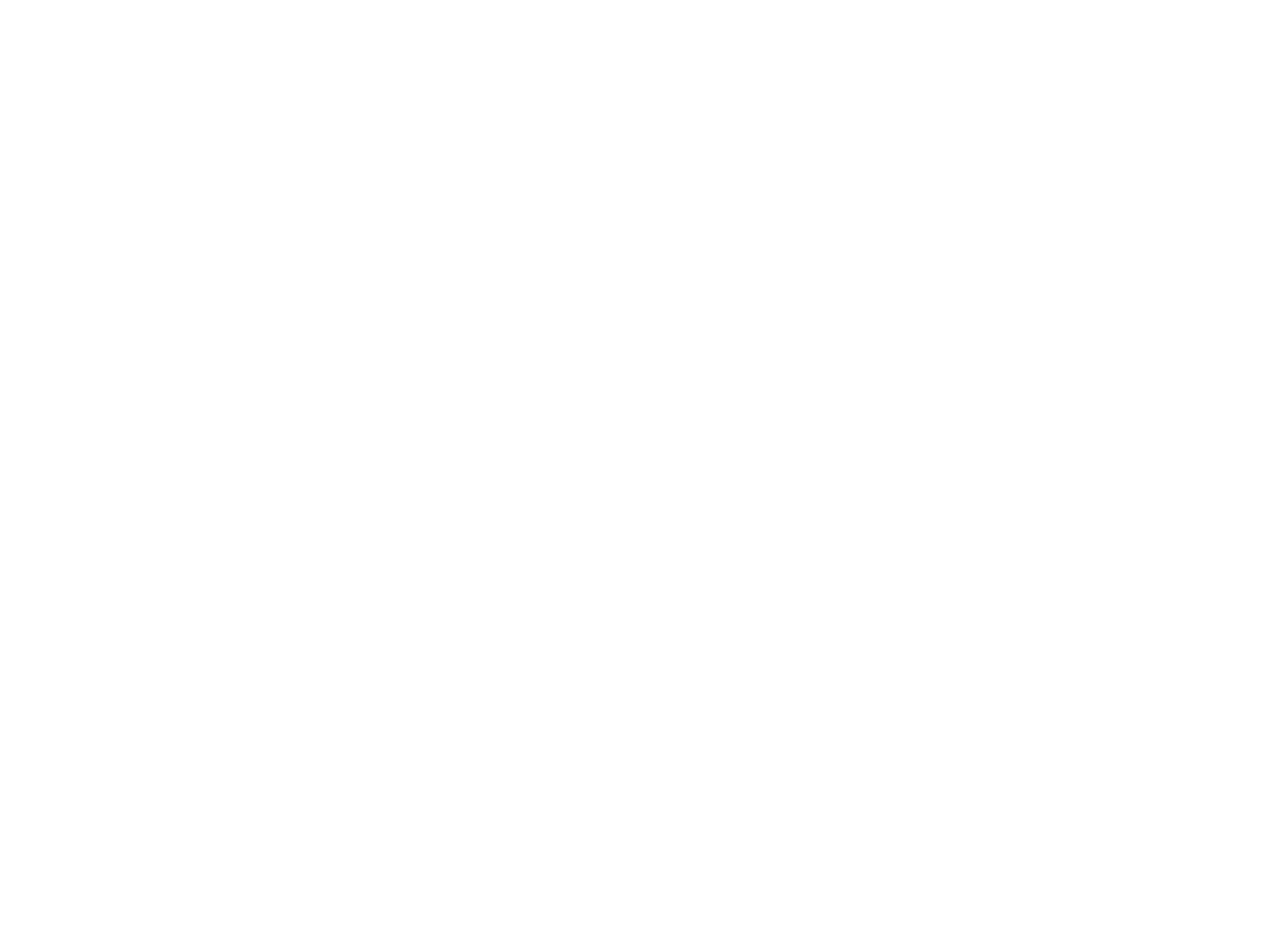
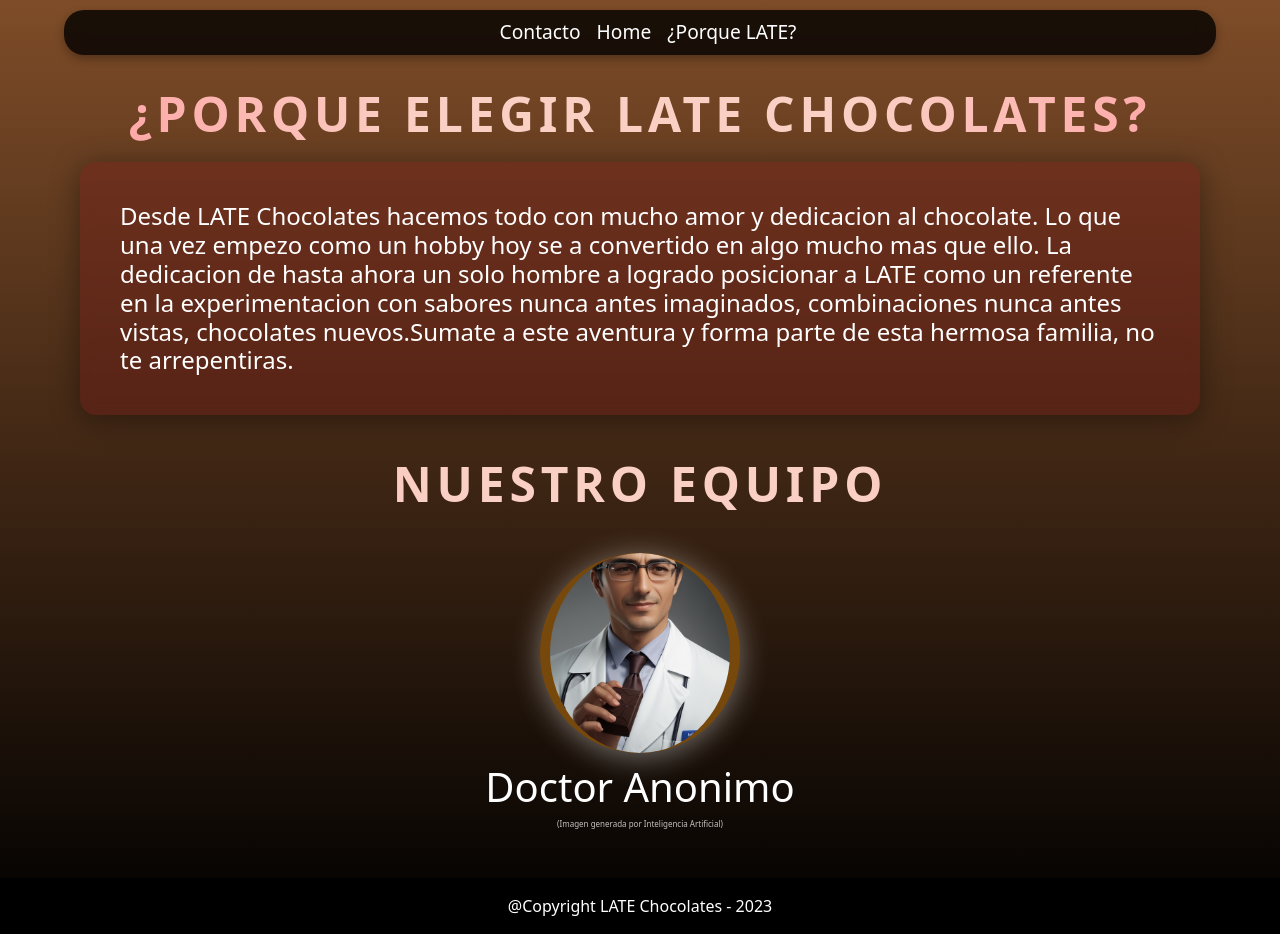
Before and after one commit to BenjiChej/React-Choco, a React (Create React App) app: page /React-Choco/Menu in a window 1280 px wide. Before the commit this address had no page. Before the commit the page ends 800 px from the top, so only its background shows below. Built offline with nearby package versions, Linux system fonts and the light colour scheme.

Commit message:
comitpagepage

```diff
--- a/package.json
+++ b/package.json
@@ -1,5 +1,5 @@
 {
-  "homepage": "http://BenjiChej.github.io/React-Choco",
+  "homepage": "http://BenjiChej.github.io/React-Choco/",
   "name": "mychoco",
   "version": "0.1.0",
   "private": true,
--- a/src/Components/navBar/navBar.jsx
+++ b/src/Components/navBar/navBar.jsx
@@ -6,8 +6,8 @@ const Navbar = () => {
     <nav className="navbar">
       <div className="navbar-container">
         <a href="https://www.instagram.com/late.chocolates/">Contacto</a>
-        <a href="/">Home</a>
-        <a href="/Menu">¿Porque LATE?</a>
+        <a href="/React-Choco/">Home</a>
+        <a href="/React-Choco/Menu">¿Porque LATE?</a>
       </div>
     </nav>
   );
--- a/src/index.js
+++ b/src/index.js
@@ -22,7 +22,7 @@ root.render(
       <Routes>
           <Route path="/" element={< Inicio/>} />
           <Route path="/Contact" element={< Inicio/>} />
-          <Route path="/Menu" element={< Menu/>} />
+          <Route path="/React-Choco/Menu" element={< Menu/>} />
           <Route path="/" element={< Inicio/>} />
       </Routes>
   </Router>
```
